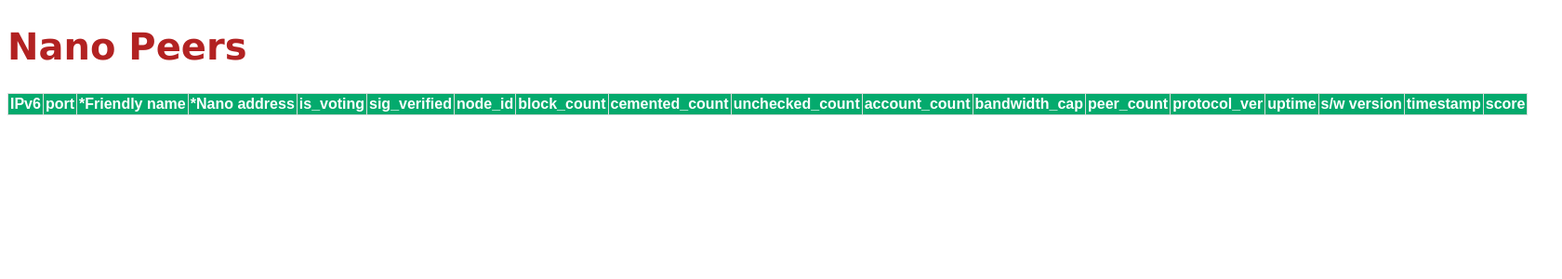
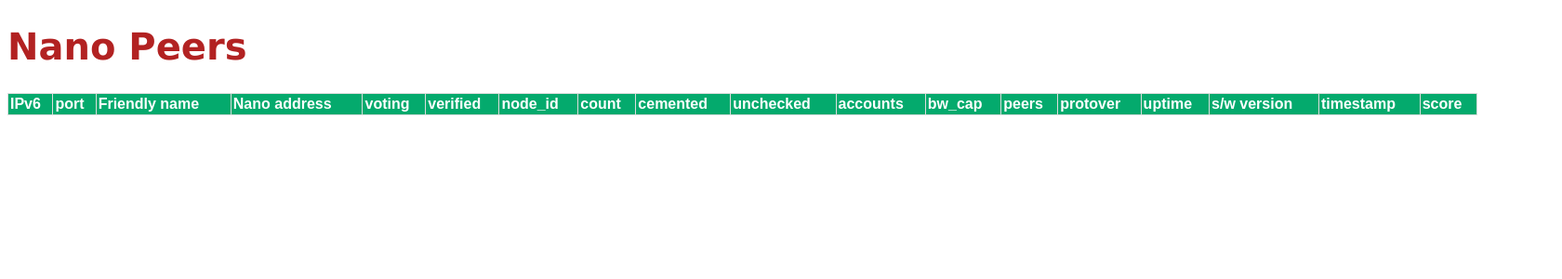
Before and after one commit to dsiganos/xnolib, a Flask app: page /peercrawler in a window 1680 px wide. Shown: the top 300 px of the page at 93% size. Run offline with Flask 2, Linux system fonts and the light colour scheme; lists and menus that the app fills with data are empty.

Commit message:
Shortened some peercrawler html header names

```diff
--- a/templates/index.html
+++ b/templates/index.html
@@ -9,18 +9,18 @@
 	<tr>
 		<th onclick="sortTable(0)">IPv6</th>
 		<th onclick="sortTable(1)">port</th>
-        <th onclick="sortTable(2)">*Friendly name</th>
-        <th onclick="sortTable(3)">*Nano address</th>
-		<th onclick="sortTable(4)">is_voting</th>
-		<th onclick="sortTable(5)">sig_verified</th>
+		<th onclick="sortTable(2)">Friendly name</th>
+		<th onclick="sortTable(3)">Nano address</th>
+		<th onclick="sortTable(4)">voting</th>
+		<th onclick="sortTable(5)">verified</th>
 		<th onclick="sortTable(6)">node_id</th>
-		<th onclick="sortTable(7)">block_count</th>
-		<th onclick="sortTable(8)">cemented_count</th>
-		<th onclick="sortTable(9)">unchecked_count</th>
-		<th onclick="sortTable(10)">account_count</th>
-		<th onclick="sortTable(11)">bandwidth_cap</th>
-		<th onclick="sortTable(12)">peer_count</th>
-		<th onclick="sortTable(13)">protocol_ver</th>
+		<th onclick="sortTable(7)">count</th>
+		<th onclick="sortTable(8)">cemented</th>
+		<th onclick="sortTable(9)">unchecked</th>
+		<th onclick="sortTable(10)">accounts</th>
+		<th onclick="sortTable(11)">bw_cap</th>
+		<th onclick="sortTable(12)">peers</th>
+		<th onclick="sortTable(13)">protover</th>
 		<th onclick="sortTable(14)">uptime</th>
 		<th onclick="sortTable(15)">s/w version</th>
 		<th onclick="sortTable(16)">timestamp</th>
```
